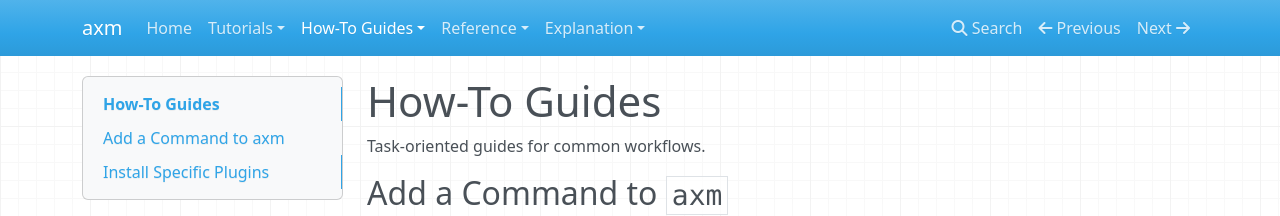
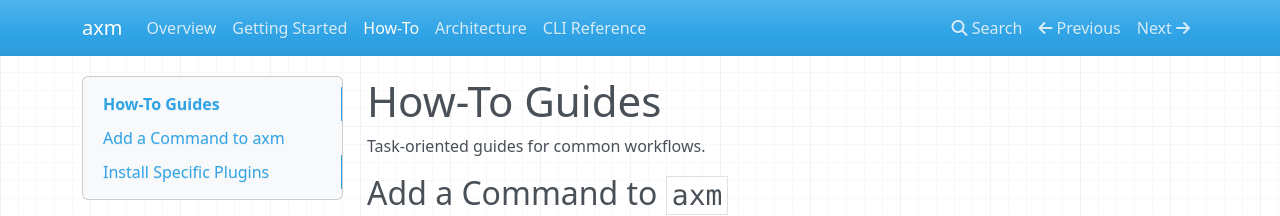
Before and after one commit to axm-protocols/axm-forge, an MkDocs documentation site: the page built from docs/howto/index.md, in a window 1280 px wide. Shown: the top 216 px of the page. Built offline with MkDocs 1.6.1, drawn with Linux system fonts in a browser that asks for light colours; nearby versions of some CDN libraries.

Commit message:
docs: standardize mkdocs navigation and add contributing guide [AXM-425]

```diff
--- a/mkdocs.yml
+++ b/mkdocs.yml
@@ -2,12 +2,8 @@ site_name: axm
 docs_dir: docs
 
 nav:
-  - Home: index.md
-  - Tutorials:
-    - Getting Started: tutorials/getting-started.md
-  - How-To Guides:
-    - Overview: howto/index.md
-  - Reference:
-    - CLI: reference/cli.md
-  - Explanation:
-    - Architecture: explanation/architecture.md
+  - Overview: index.md
+  - Getting Started: tutorials/getting-started.md
+  - How-To: howto/index.md
+  - Architecture: explanation/architecture.md
+  - CLI Reference: reference/cli.md
```
